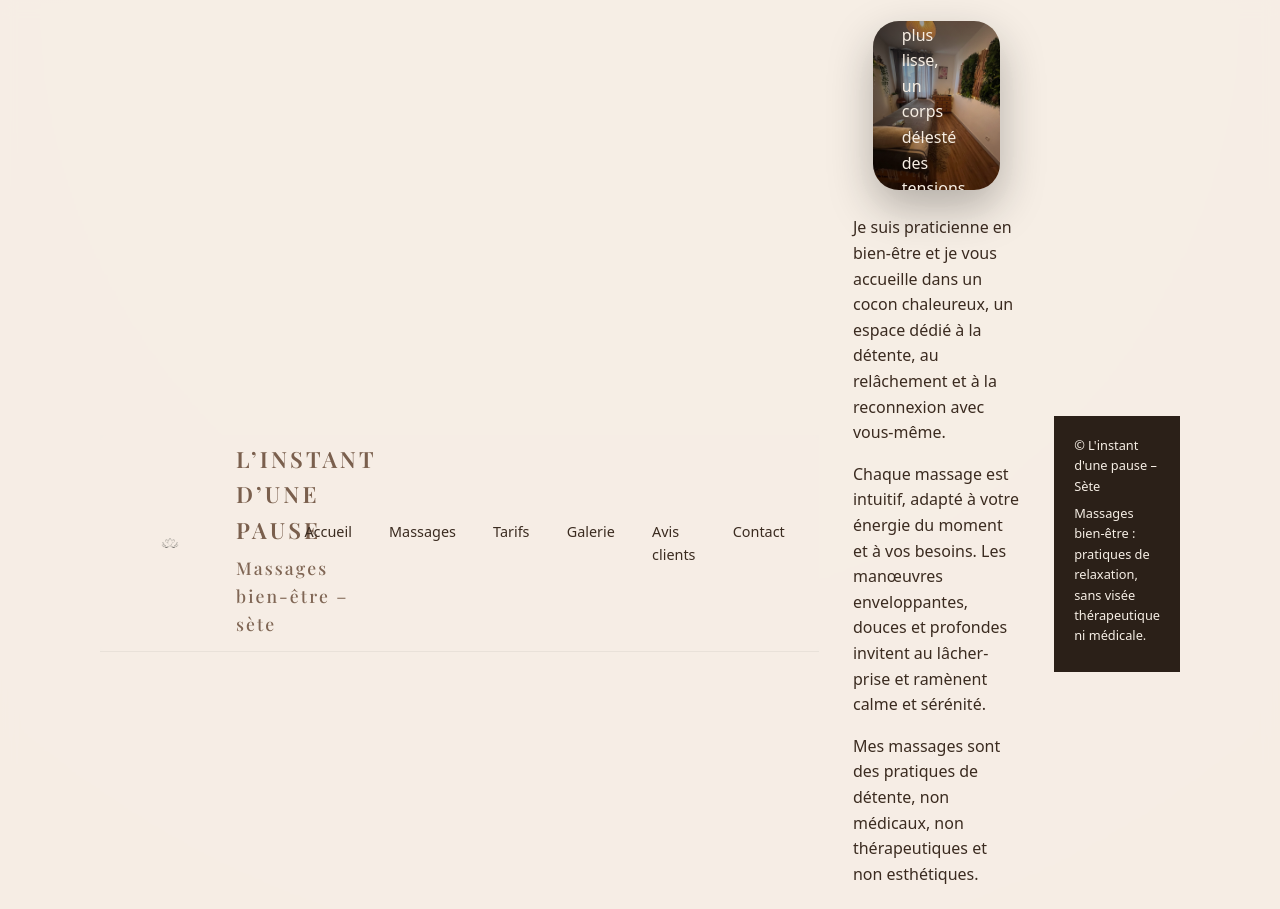
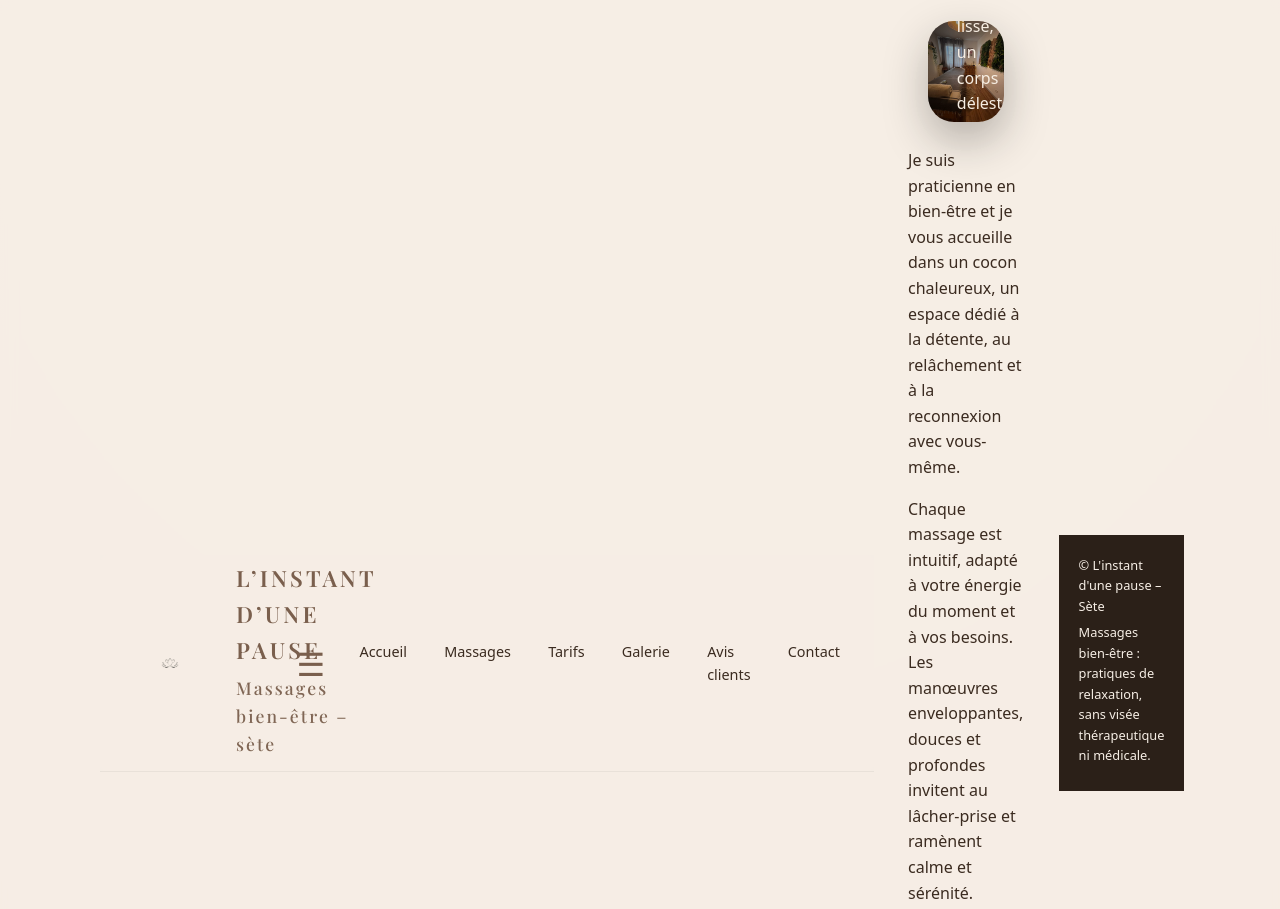
Before and after one commit to sophievallier-lgtm/L-instant-d-une-pause-S-te-, a plain HTML site: page index.html in a window 1280 px wide. Shown: the top 909 px of the page. Drawn offline with nearby package versions, Linux system fonts and the light colour scheme.

Commit message:
Update style.css

```diff
--- a/style.css
+++ b/style.css
@@ -314,7 +314,18 @@ footer {
   display: flex;
   flex-direction: column;
 }
+/* Bouton menu hamburger */
+.hamburger {
+  display: none; /* visible seulement en mobile */
+  background: none;
+  border: none;
+  cursor: pointer;
 
+  font-family: "Playfair Display","Times New Roman",serif;
+  font-size: 2rem;
+  line-height: 1;
+  color: #7a5f4d; /* même couleur que le titre */
+}
 /* Responsive mobile */
 @media (max-width: 840px) {
   .header-brand {
@@ -327,3 +338,6 @@ footer {
     width: 56px;
   }
 }
+.hamburger {
+  display: block;
+}
```
